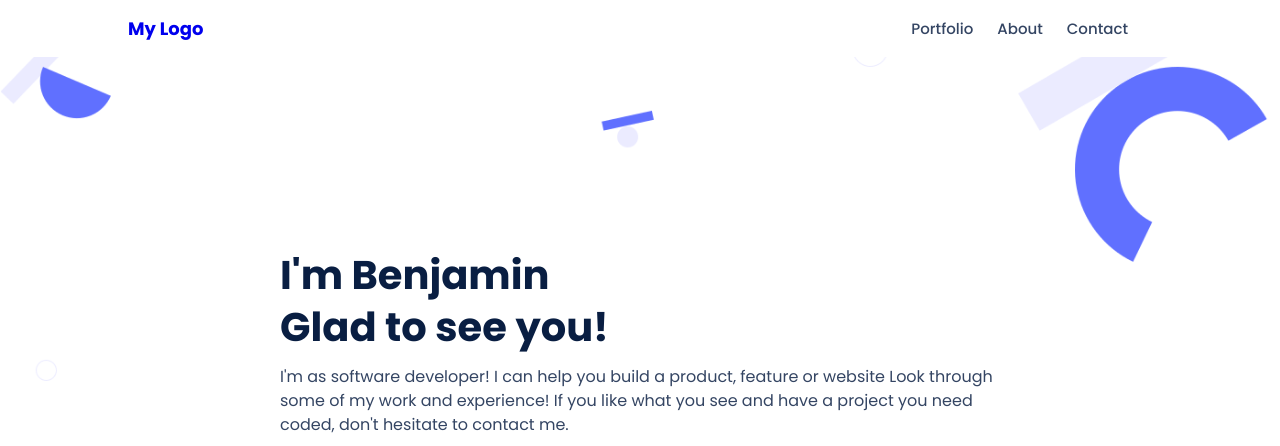
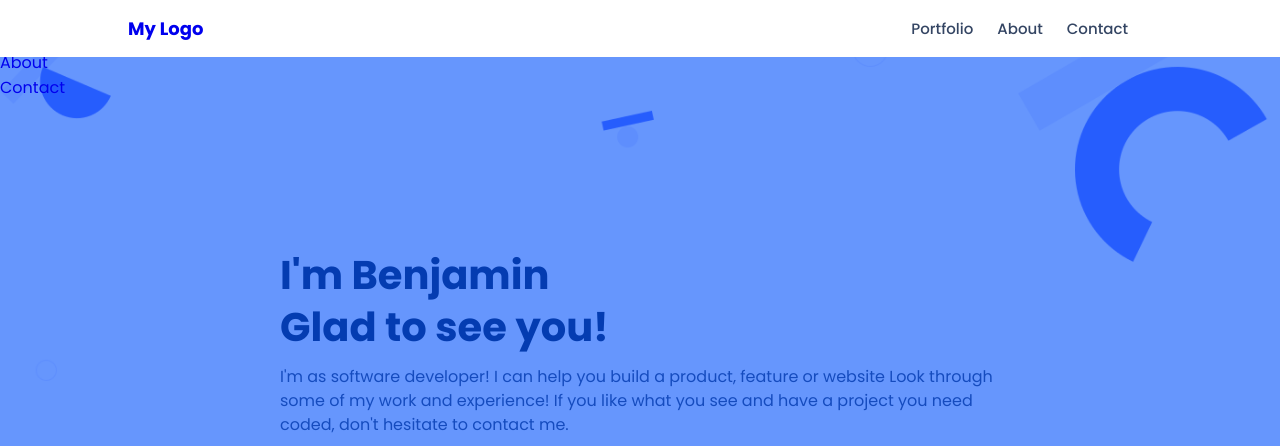
Before and after one commit to iambenkis/Portfolio, a website: page index.html in a window 1280 px wide. Shown: the top 446 px of the page. Drawn offline with Linux system fonts and the light colour scheme.

Commit message:
menu section added

```diff
--- a/index.html
+++ b/index.html
@@ -55,6 +55,21 @@
             </div>
         </div>
     </header>
+    <!-- menu section -->
+    <section class="menu">
+        <i class="fa-solid fa-xmark"></i>
+        <ul class="menu-item">
+            <li>
+                <a href="#projects-container">Portfolio</a>
+            </li>
+            <li>
+                <a href="#about">About</a>
+            </li>
+            <li>
+                <a href="#contact">Contact</a>
+            </li>
+        </ul>
+    </section>
     <!-- projects section -->
     <section class="projects-container" id="projects-container">
         <div class="desktop project">
--- a/style.css
+++ b/style.css
@@ -29,7 +29,7 @@ body {
 .header {
   height: 718px;
   background-image: url(./images/shapes.png);
-  background-position: center;
+  background-position: 100% 100%;
   background-repeat: no-repeat;
   background-size: contain;
   background-position-y: 3rem;
@@ -59,6 +59,16 @@ body {
 
 .nav-bar .nav-list {
   display: none;
+}
+/* menu style */
+.menu {
+  position: fixed;
+  top: 0;
+  left: 0;
+  width: 100%;
+  height: 100vh;
+  background-color: rgba(0, 80, 252, 0.6);
+  backdrop-filter: (100px);
 }
 
 .container {
```
